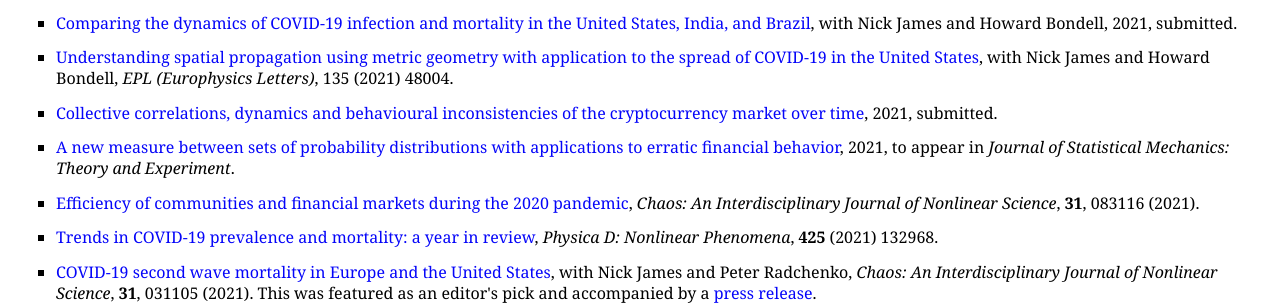
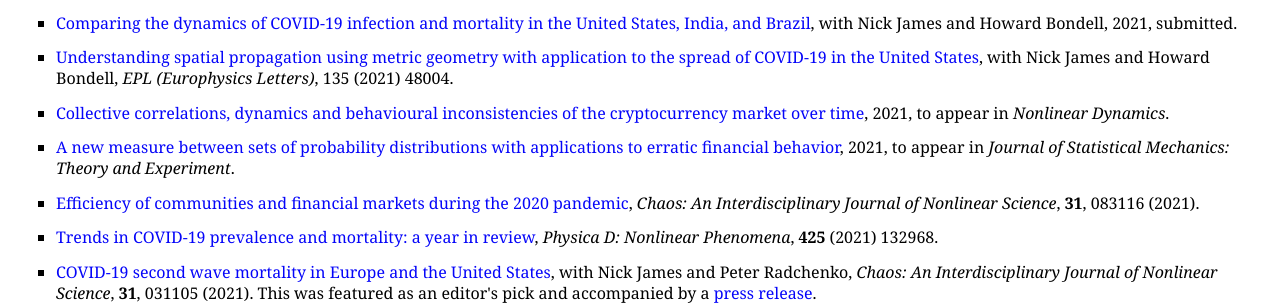
Before and after one commit to MaxMenzies/maxmenzies.com, a Jekyll site: the page index.html, which Jekyll copies as it is, in a window 1280 px wide. Shown: the part 628-933 px from the top of the page. Built offline with Jekyll 4.4.1, drawn with Linux system fonts in a browser that asks for light colours.

Commit message:
Update index.html

```diff
--- a/index.html
+++ b/index.html
@@ -62,7 +62,7 @@
 </li>
 </ul>
 <ul>
-<li><p><a href="https://arxiv.org/abs/2107.13926">Collective correlations, dynamics and behavioural inconsistencies of the cryptocurrency market over time</a>, 2021, submitted.</p>
+<li><p><a href="https://arxiv.org/abs/2107.13926">Collective correlations, dynamics and behavioural inconsistencies of the cryptocurrency market over time</a>, 2021, to appear in <i>Nonlinear Dynamics</i>.</p>
 </li>
 </ul>
 <ul>
```
